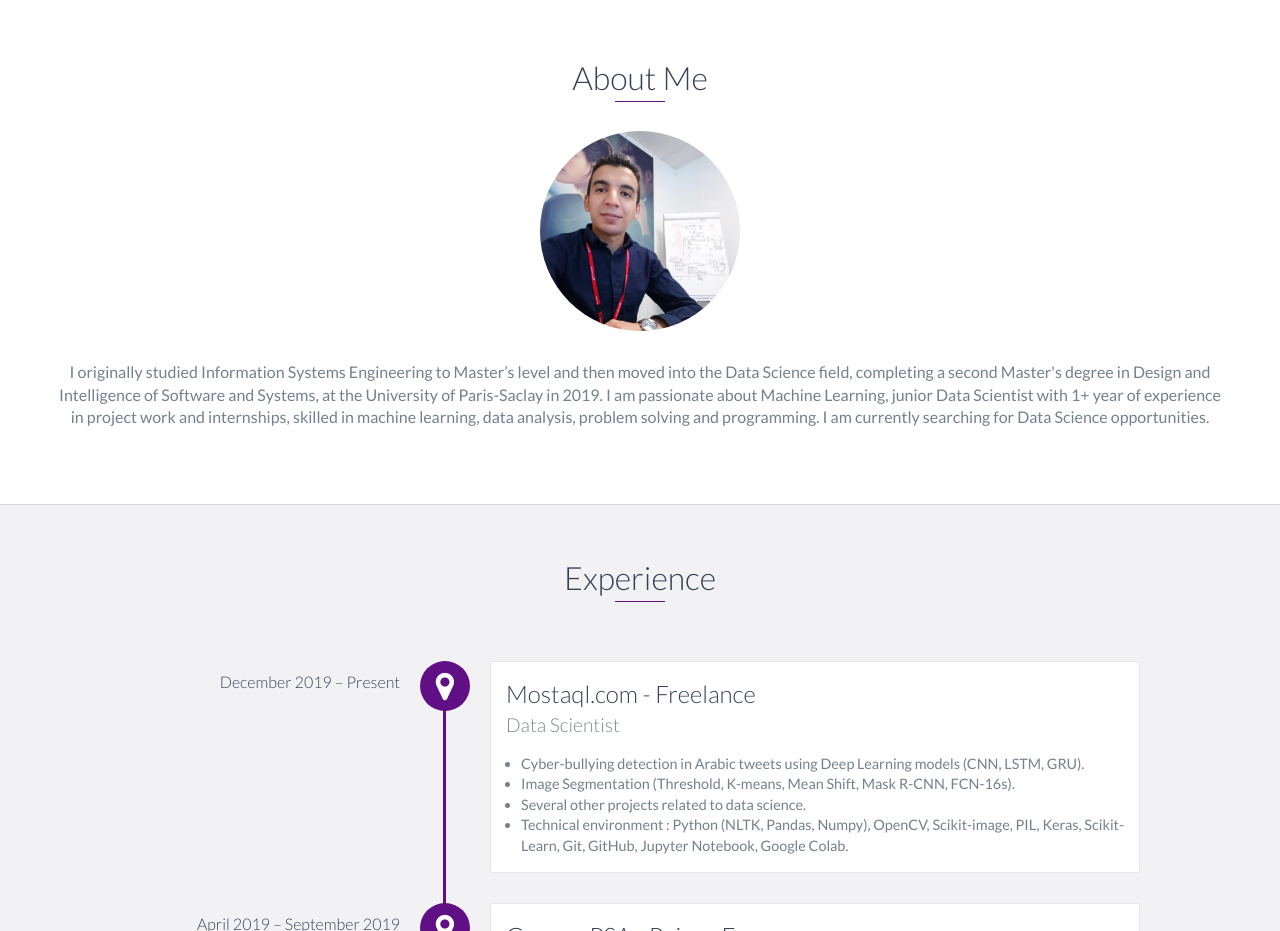
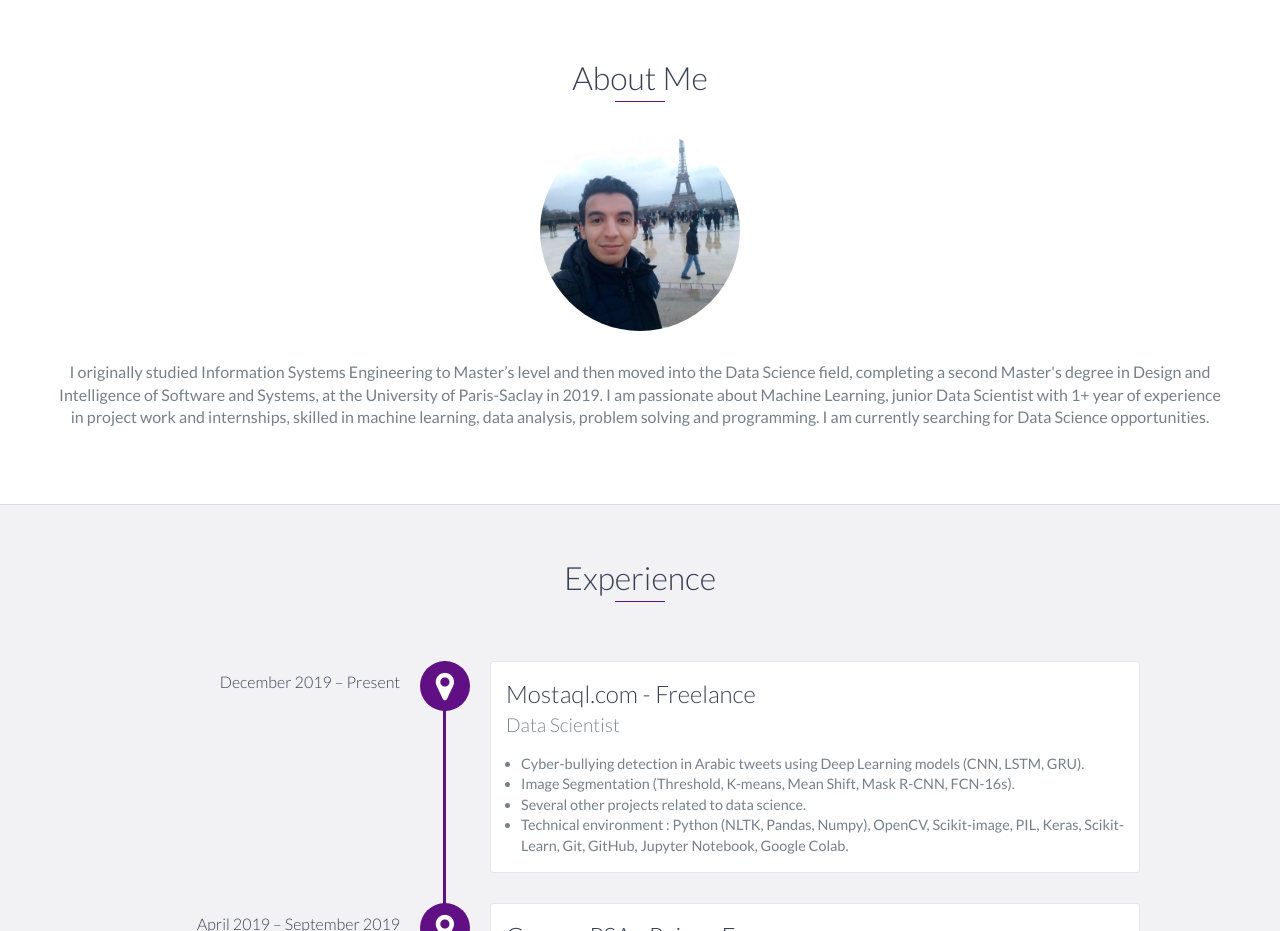
Before and after one commit to kmb46/kmb46.github.io, a website: page index.html in a window 1280 px wide. Shown: the part 820-1751 px from the top of the page. Drawn offline with nearby package versions, Linux system fonts and the light colour scheme.

Commit message:
[minor] index: change avatar

```diff
--- a/index.html
+++ b/index.html
@@ -85,7 +85,7 @@
             <div class="row">
                 <div class="col">
                     <h2 class="heading">About Me</h2><br>
-                    <img src="images/avatar.png" alt="Avatar" class="avatar">
+                    <img src="images/avatar.jpg" alt="Avatar" class="avatar">
                 </div>
                 <div class="col">
                     <p>
```
Also changed, not shown: images/avatar.jpg (added).
